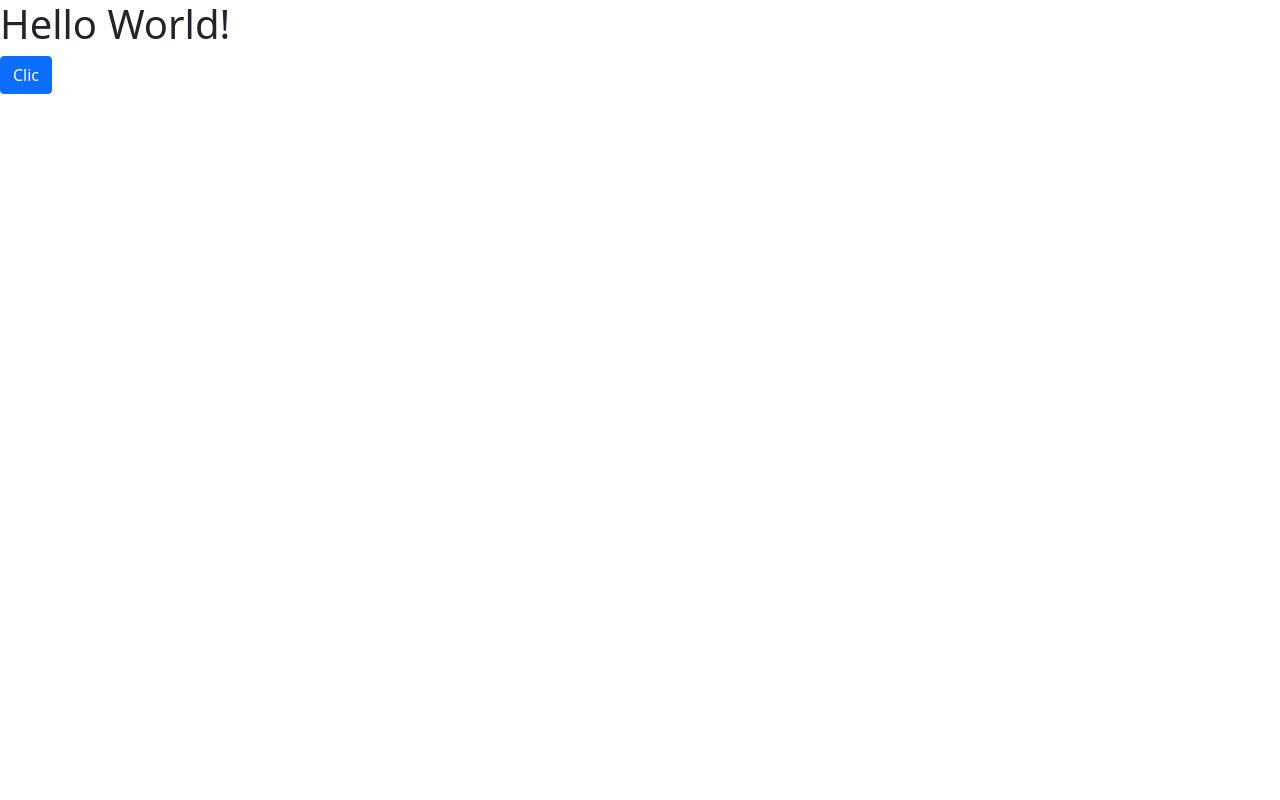
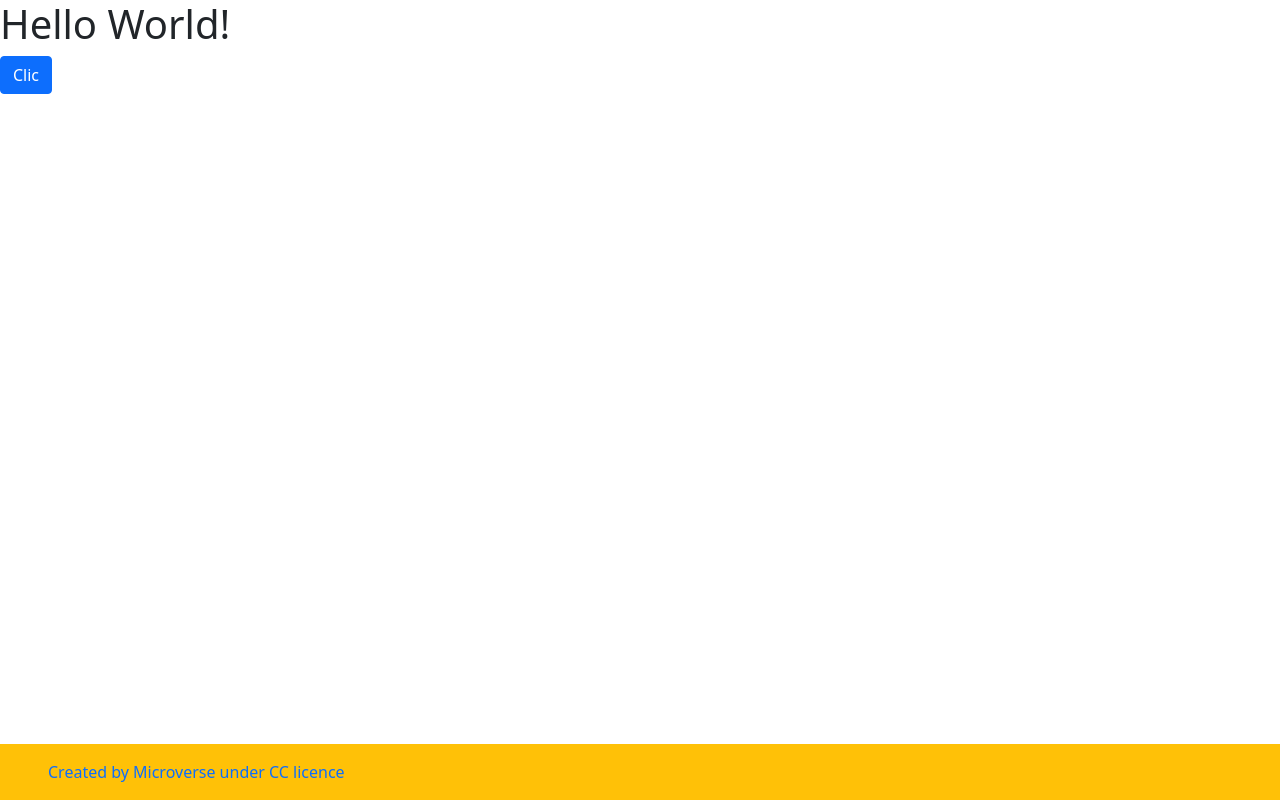
Before and after one commit to k3vout/javascript-capstonee, a website built with webpack: page src/index.html in a window 1280 px wide. Built offline with nearby package versions, Linux system fonts and the light colour scheme.

Commit message:
Add footer with Bootstrap classes

```diff
--- a/src/index.html
+++ b/src/index.html
@@ -1,17 +1,21 @@
 <!DOCTYPE html>
-<html lang="en">
+<html class="h-100" lang="en">
   <head>
     <meta charset="UTF-8" />
     <meta http-equiv="X-UA-Compatible" content="IE=edge" />
     <meta name="viewport" content="width=device-width, initial-scale=1.0" />
     <title>Document</title>
   </head>
-  <body>
+  <body class="d-flex flex-column h-100">
     <header></header>
     <main>
       <h1 class="">Hello World!</h1>
       <button class="btn btn-primary">Clic</button>
     </main>
-    <footer></footer>
+    <footer class="footer mt-auto py-3 bg-warning">
+      <div class="container-fluid ps-5">
+        <span class="text-primary">Created by Microverse under CC licence</span>
+      </div>
+    </footer>
   </body>
 </html>
```
Also changed, not shown: dist/index.html.
